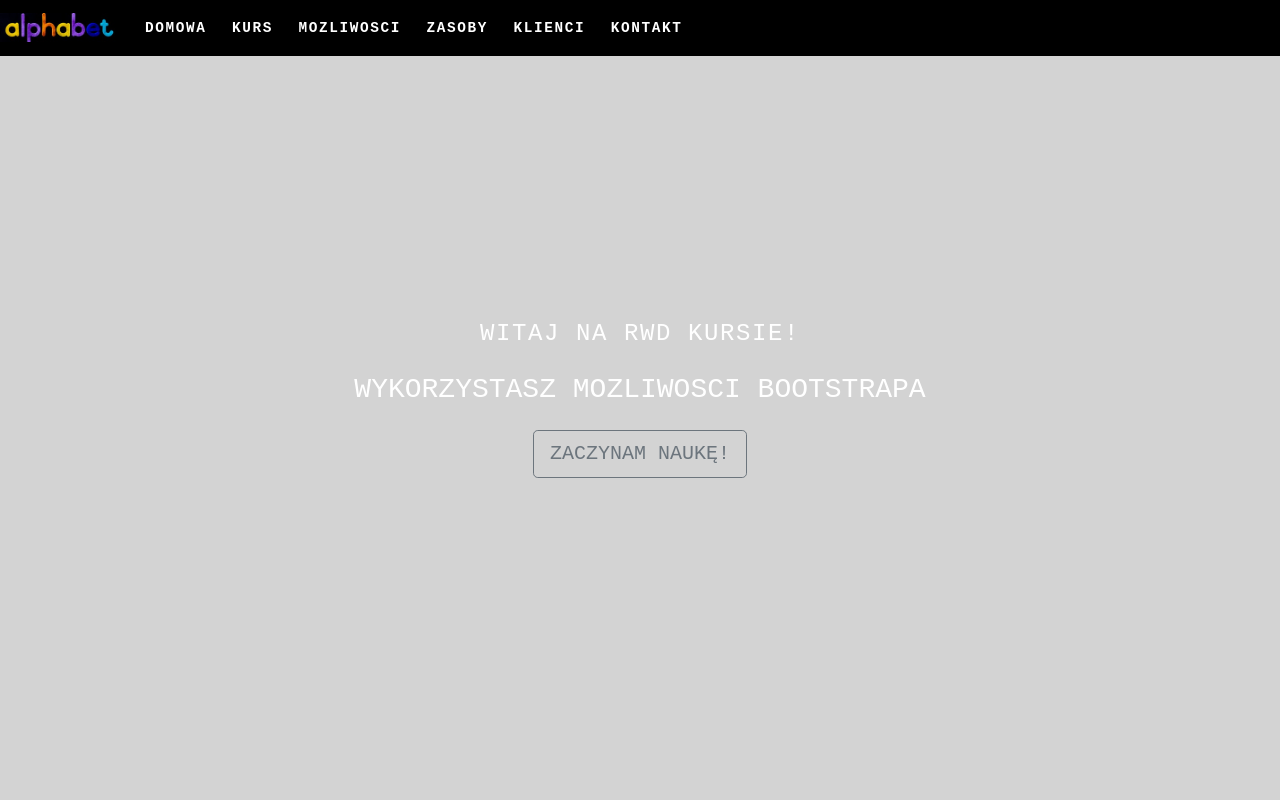
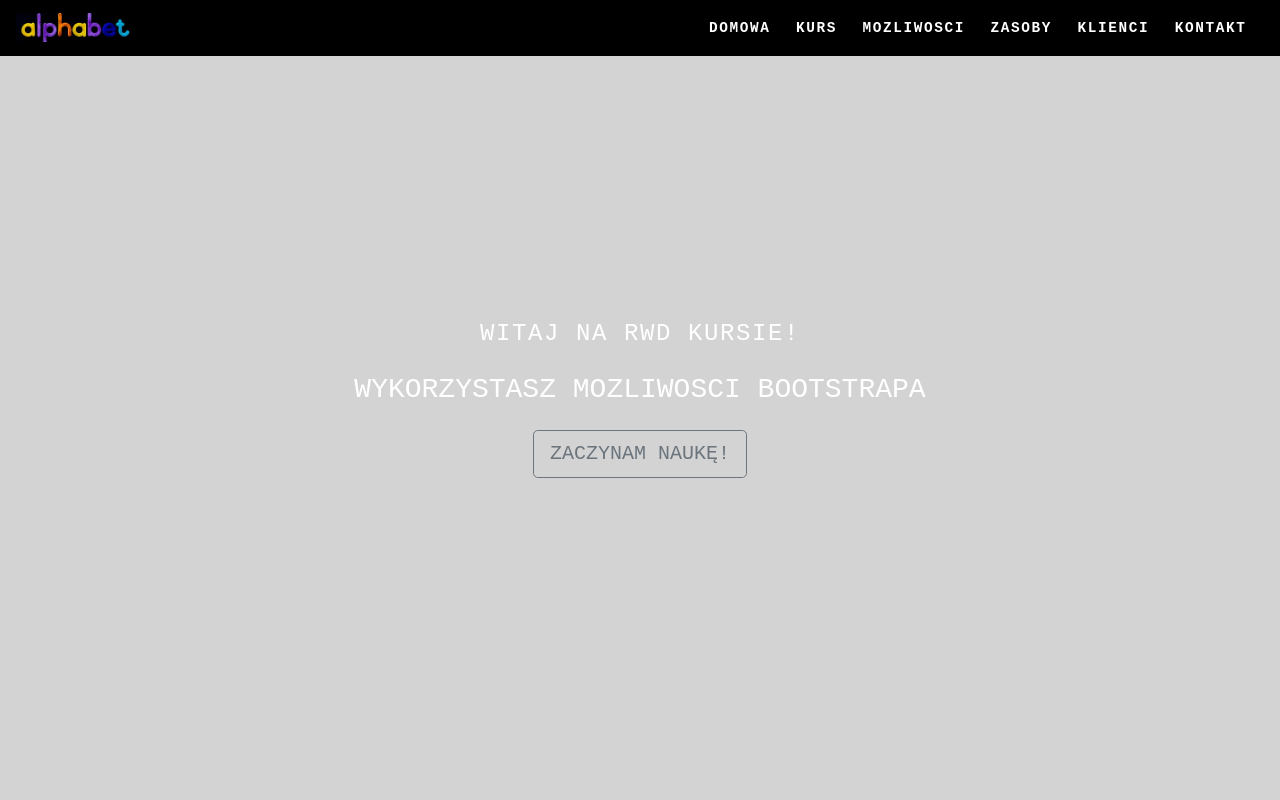
Before and after one commit to anitakniaziew/git_projekt_team3-1, a plain HTML site: page index.html in a window 1280 px wide. Shown: the top 800 px of the page. Drawn offline with nearby package versions, Linux system fonts and the light colour scheme.

Commit message:
fix wrong link and add animation

```diff
--- a/index.html
+++ b/index.html
@@ -4,7 +4,7 @@
     <meta charset="utf-8" />
     <meta name="viewport" content="width=device-width, initial-scale=1" />
     <title>RWD - schemat strony</title>
-    <link href="https://cdn.jsdelivr.net/npm/bootstrap@5.0.0-beta1/dist/css/bootstrap.min.css" rel="stylesheet" integrity="sha384-giJF6kkoqNQ00vy+HMDP7azOuL0xtbfIcaT9wjKHr8RbDVddVHyTfAAsrekwKmP1" crossorigin="anonymous">
+    <link rel="stylesheet" href="https://maxcdn.bootstrapcdn.com/bootstrap/4.0.0/css/bootstrap.min.css" integrity="sha384-Gn5384xqQ1aoWXA+058RXPxPg6fy4IWvTNh0E263XmFcJlSAwiGgFAW/dAiS6JXm" crossorigin="anonymous">
     <link rel="stylesheet" href="style.css" />
     <link rel="stylesheet" href="css/fixed.css" />
   </head>
```
